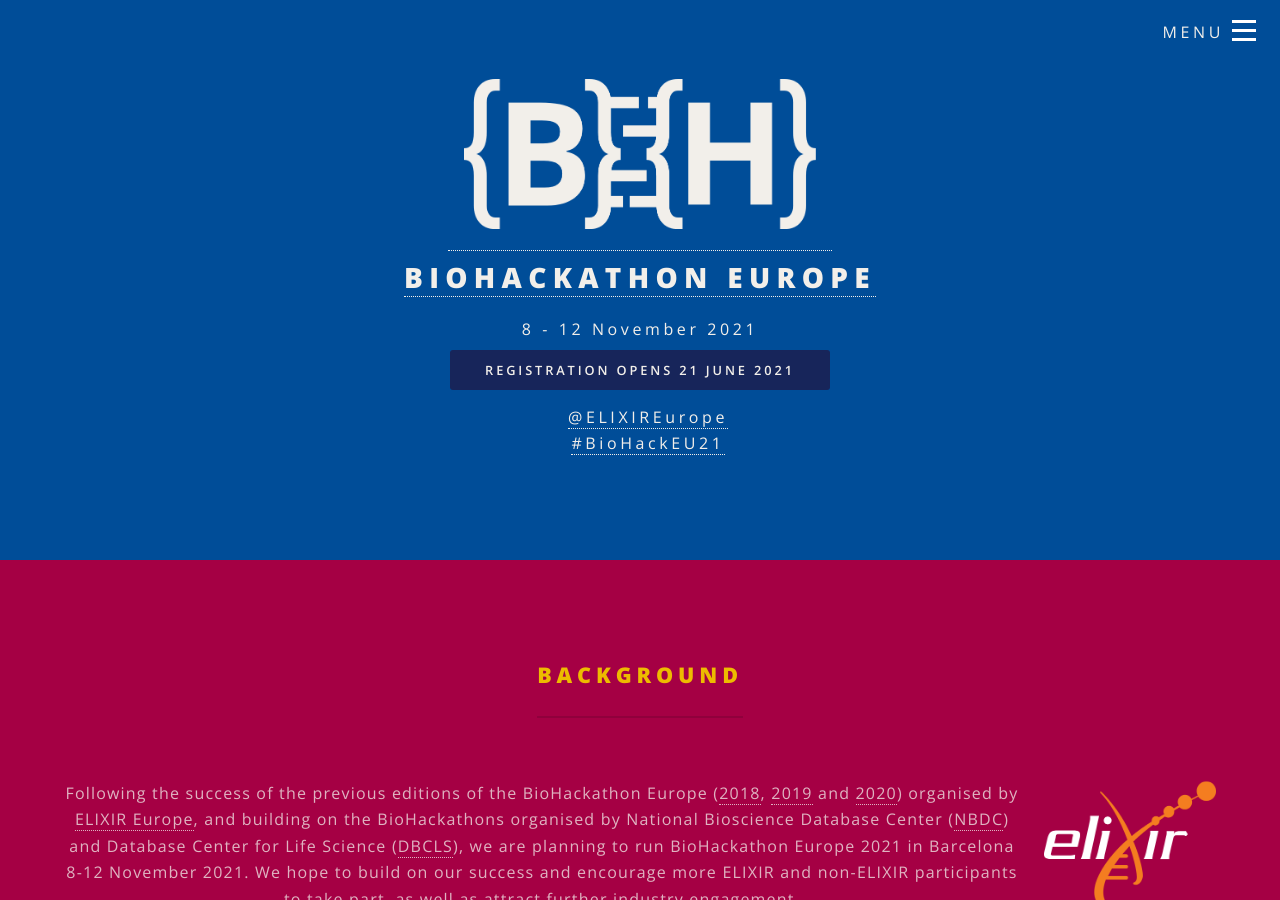
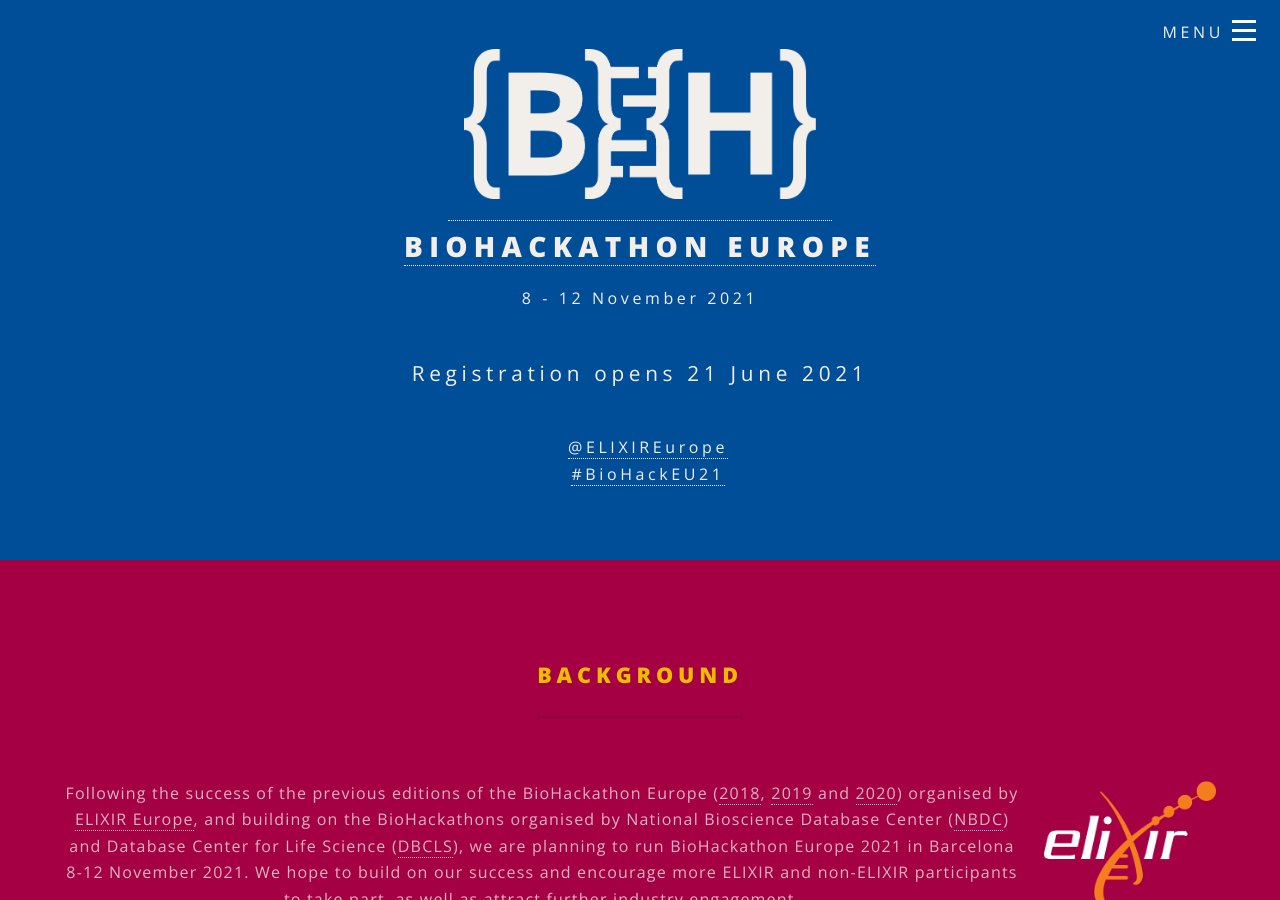
Before and after one commit to elixir-europe/biohackathon-europe-2021, a Jekyll site: the page built from index.html, in a window 1280 px wide and 900 px high. Built offline with Jekyll 4.4.1, drawn with Linux system fonts in a browser that asks for light colours; nearby versions of some CDN libraries.

Commit message:
Adding extra space around registration button

```diff
--- a/index.html
+++ b/index.html
@@ -16,7 +16,7 @@
 				<a href="{{ site.baseurl }}/index.html"><img src="images/logos/bhlogolightnotx.png" alt="BioHackathon logo" /></a>
 				<h2><a href="{{ site.baseurl }}/about.html">{{ site.title }}</a></h2>
 				<p>8 - 12 November 2021</p>
-				<p class="button special">Registration opens 21 June 2021</p>
+				<p class="special my-5" style="font-size: 1.3em;">Registration opens 21 June 2021</p>
 			</div>
 			<ul class="actions">
 				<li>
```
